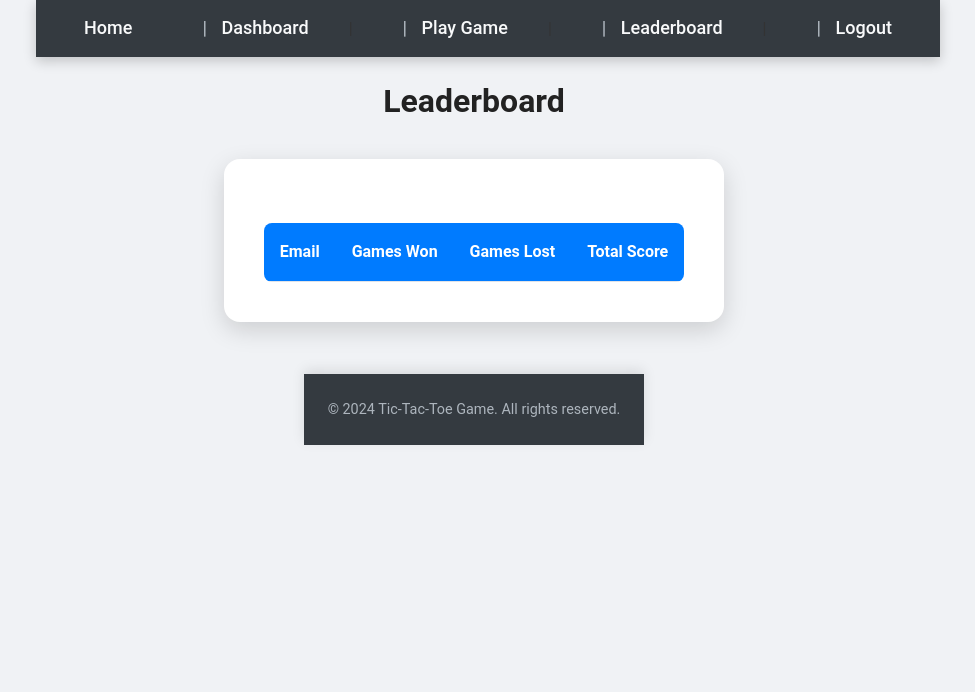
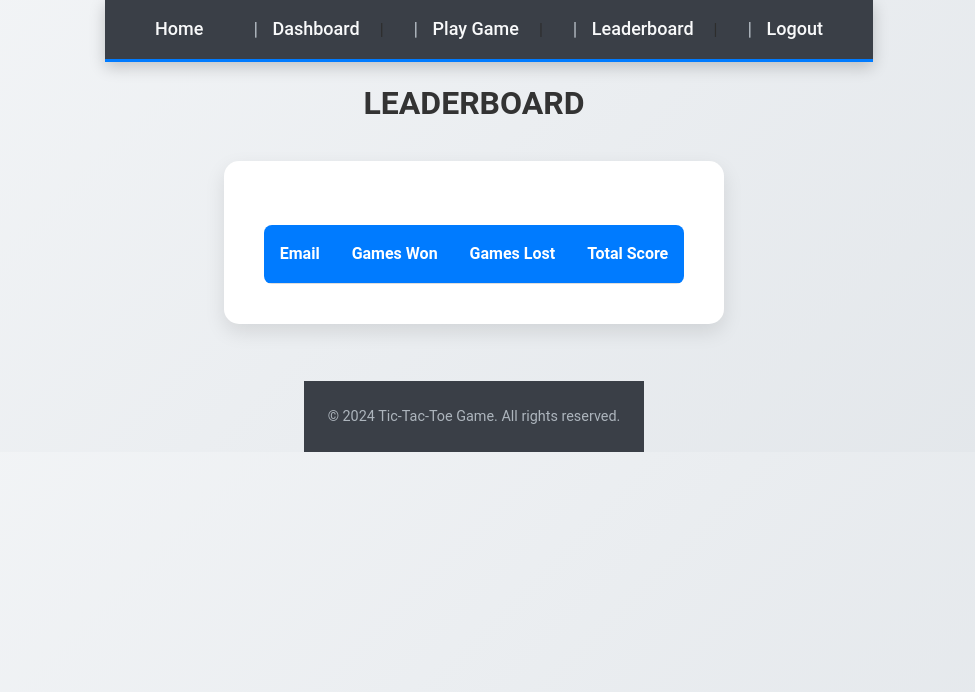
Before and after one commit to shubhamsahu03/tic_tac_toe, a Flask app: page /leaderboard in a window 1280 px wide. Shown: the top 692 px of the page, without its empty margins (166-1141 px from the left). Run offline with Flask 3, Linux system fonts and the light colour scheme; the visitor is signed in with stand-in values (Sample User, id 1); data that the repository does not hold is empty; some libraries are stand-ins or nearby versions.

Commit message:
Updated frontend files V.01

```diff
--- a/static/styles.css
+++ b/static/styles.css
@@ -1,8 +1,7 @@
-/* General Styles for All Pages */
 body {
     font-family: 'Roboto', sans-serif;
-    background-color: #f0f2f5;
-    color: #333;
+    background: linear-gradient(135deg, #f3f5f7 0%, #e2e6ea 100%);
+    color: #2d2d2d;
     margin: 0;
     padding: 0;
     display: flex;
@@ -13,43 +12,42 @@
 }
 
 h1, h2 {
-    color: #222;
+    color: #333;
     text-align: center;
-    margin-top: 1.2rem;
+    margin-top: 1rem;
     font-weight: 700;
+    text-transform: uppercase;
 }
 
-/* Container Styling */
 .container {
-    max-width: 900px;
+    max-width: 800px;
     margin: 2rem auto;
     padding: 2.5rem;
     background-color: #ffffff;
-    border-radius: 16px;
-    box-shadow: 0 8px 24px rgba(0, 0, 0, 0.15);
-    transition: transform 0.3s;
+    border-radius: 15px;
+    box-shadow: 0 8px 20px rgba(0, 0, 0, 0.1);
+    transition: transform 0.3s ease;
 }
 
 .container:hover {
-    transform: scale(1.02);
+    transform: scale(1.01);
 }
 
-/* Button Styles */
 button {
-    background-color: #007bff;
-    color: #fff;
-    padding: 12px 30px;
+    background: linear-gradient(45deg, #007bff, #0056b3);
+    color: white;
+    padding: 12px 35px;
     border: none;
-    border-radius: 8px;
+    border-radius: 30px;
     font-size: 1rem;
-    font-weight: 600;
+    font-weight: bold;
     cursor: pointer;
-    box-shadow: 0 6px 12px rgba(0, 0, 0, 0.2);
-    transition: background-color 0.3s, transform 0.3s;
+    box-shadow: 0 5px 15px rgba(0, 0, 0, 0.2);
+    transition: background 0.3s, transform 0.2s ease;
 }
 
 button:hover {
-    background-color: #0056b3;
+    background: linear-gradient(45deg, #0056b3, #007bff);
     transform: translateY(-3px);
 }
 
@@ -57,26 +55,23 @@
     transform: translateY(1px);
 }
 
-/* Dashboard and Leaderboard */
 .dashboard, .leaderboard {
     display: flex;
     flex-direction: column;
     align-items: center;
 }
 
-/* Table Styling */
 .table {
     width: 100%;
     border-collapse: collapse;
     margin-top: 1.5rem;
-    background-color: #f9fafc;
+    overflow: hidden;
     border-radius: 8px;
-    overflow: hidden;
 }
 
 .table th, .table td {
     padding: 16px;
-    border-bottom: 1px solid #e0e3e8;
+    border-bottom: 1px solid #ddd;
     text-align: left;
     font-size: 1rem;
 }
@@ -153,33 +148,30 @@
     font-weight: bold;
 }
 
-/* Winning Highlight */
 .winner {
-    background-color: #ffd700 !important;
-    color: #333 !important;
-    font-weight: bold;
+    background-color: #ffc107 !important;
+    color: #2d2d2d !important;
 }
 
-/* Notification for Game Messages */
 .notification {
     margin-top: 20px;
     color: #555;
     font-weight: bold;
+    font-size: 1.2rem;
 }
 
-/* Navigation Bar */
 nav {
-    background-color: #343a40;
-    padding: 14px;
-    box-shadow: 0 4px 12px rgba(0, 0, 0, 0.2);
+    background-color: #3a3f47;
+    padding: 15px;
+    border-bottom: 3px solid #007bff;
     width: 100%;
+    box-shadow: 0 5px 15px rgba(0, 0, 0, 0.2);
 }
 
 .nav-links {
     display: flex;
     justify-content: center;
     align-items: center;
-    gap: 20px;
 }
 
 .nav-links a {
@@ -188,30 +180,26 @@
     padding: 0 20px;
     font-size: 18px;
     font-weight: 500;
-    transition: color 0.3s, transform 0.2s;
+    transition: color 0.3s;
 }
 
 .nav-links a:hover {
     color: #adb5bd;
-    transform: translateY(-2px);
 }
 
-/* Footer Styling */
 footer {
-    background-color: #343a40;
+    background-color: #3a3f47;
     color: #adb5bd;
     text-align: center;
     padding: 1.5rem;
-    margin-top: 20px;
+    margin-top: 25px;
     font-size: 0.9rem;
-    box-shadow: 0 -4px 12px rgba(0, 0, 0, 0.1);
 }
 
 footer p {
     margin: 0;
 }
 
-/* Separator in Navigation Links */
 .nav-links a + a::before {
     content: " | ";
     padding: 0 10px;
@@ -241,10 +228,33 @@
 
     .nav-links {
         flex-direction: column;
-        gap: 12px;
     }
 
     .nav-links a {
         padding: 10px 0;
     }
 }
+/* General Link Styling */
+a {
+    color: #007bff; /* Default link color */
+    text-decoration: none;
+    font-weight: 600;
+    padding: 8px 16px;
+    border-radius: 6px;
+    transition: color 0.3s, background-color 0.3s;
+}
+
+a:hover {
+    color: #ffffff;
+    background-color: #007bff; /* Background color on hover */
+    box-shadow: 0 4px 12px rgba(0, 123, 255, 0.3); /* Add shadow on hover */
+}
+
+a:active {
+    transform: translateY(1px); /* Slight movement on click */
+}
+
+a:focus {
+    outline: 2px dashed #007bff; /* Outline for accessibility */
+    outline-offset: 3px;
+}
```
Also changed, not shown: other parts of static/styles.css (+17 -18 lines).
